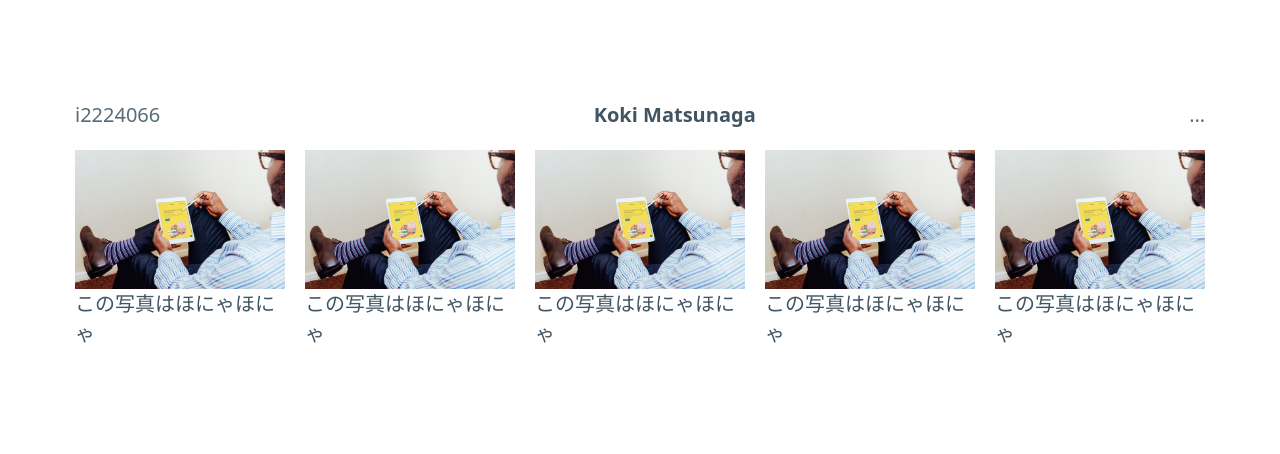
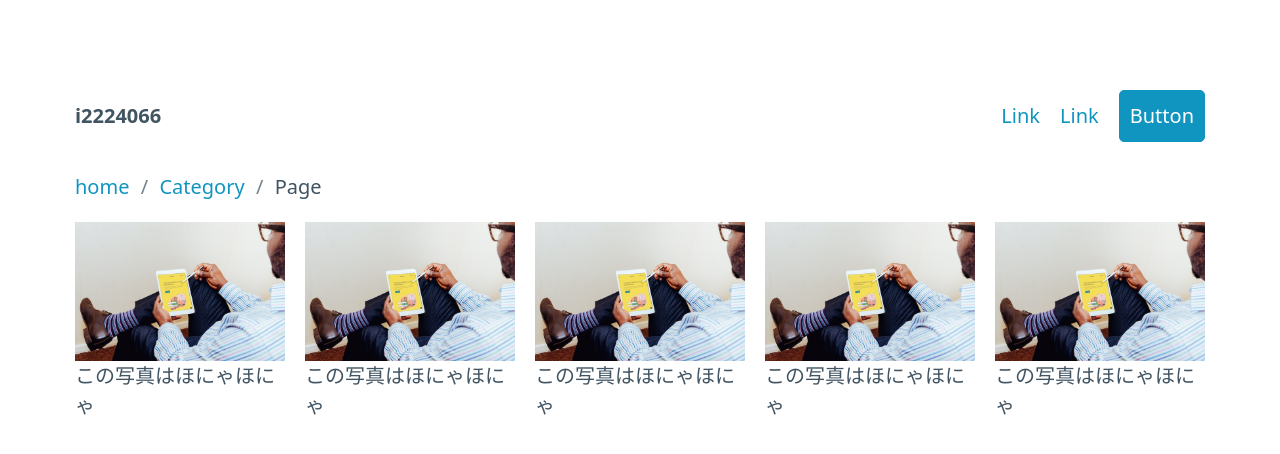
Before and after one commit to matsunagakoki/20230706, a website: page index.html in a window 1280 px wide. Drawn offline with Linux system fonts and the light colour scheme.

Commit message:
Add files via upload

```diff
--- a/index.html
+++ b/index.html
@@ -10,15 +10,21 @@
     <main class="container">
         <nav>
             <ul>
-              <li><a href="#" class="secondary">i2224066</a></li>
+              <li><strong>i2224066</strong></li>
             </ul>
             <ul>
-              <li><strong>Koki Matsunaga</strong></li>
-            </ul>
-            <ul>
-              <li><a href="#" class="secondary">…</a></li>
-            </ul>
-          </nav>
+                <li><a href="#">Link </a> </li>
+                <li><a href="#">Link </a> </li>
+                <li><a href="#" role="button">Button </a></li>
+                </ul>
+                </nav>
+                <nav aria-label="breadcrumb">
+                    <ul>
+                        <li><a href="#">home</a></li>
+                        <li><a href="#">Category</a></li>
+                        <li>Page</li>
+                        </ul>
+                        </nav>
 
       <div class="grid">
         <div>
```
